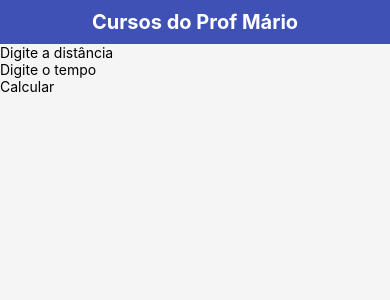
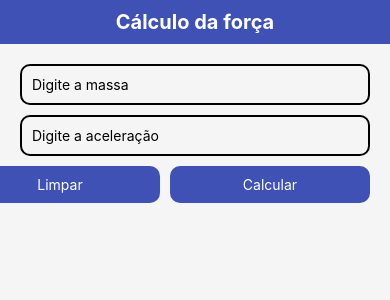
Before and after one commit to Joao-SilvaFarias/app03, a React Native app: screen / in a window 390 px wide. Shown: the top 300 px of the page. Built offline with nearby package versions, Linux system fonts and the light colour scheme.

Commit message:
Outro commit

```diff
--- a/App.js
+++ b/App.js
@@ -1,44 +1,85 @@
 import { StatusBar } from 'expo-status-bar';
 import { useState } from 'react';
 import { StyleSheet, Text, View, FlatList, TouchableOpacity, Image } from 'react-native';
-import { TextInput } from 'react-native-web';
+import { SectionList, TextInput } from 'react-native-web';
 
 export default function App() {
-  const [distancia, setDistancia] = useState('');
-  const [tempo, setTempo] = useState('');
-  const [velocidadesMedias, setVelocidadesMedias] = useState([]);
+  const [forcas, setForcas] = useState([]);
+  const [massa, setMassa] = useState('');
+  const [aceleracao, setAceleracao] = useState('');
 
   const renderItem = ({ item }) => (
-    <View>
-      <Text>Distância: {item.distancia}</Text>
-      <Text>Tempo: {item.tempo}</Text>
-      <Text>Velocidade média: {item.velocidadeMedia}</Text>
+    <View style={styles.item}>
+      <Text style={styles.textButton}>Massa: {item.massa}</Text>
+      <Text style={styles.textButton}>Aceleração: {item.aceleracao}</Text>
+      <Text style={styles.textButton}>Força: {item.forca}</Text>
     </View>
+  );
+
+  const sectionHeader = ({ section: { title } }) => (
+    <Text style={{backgroundColor: '#3F51B5',
+      color: '#fff',
+      fontSize: 20,
+      textAlign: 'center',
+      padding: 10,
+      fontWeight: 'bold', marginTop: 20}}>{title}</Text>
   );
 
 
   const add = () => {
-    const d = parseFloat(distancia);
-    const t = parseFloat(tempo);
+    if (massa != "" && !isNaN(massa) && aceleracao != "" && !isNaN(aceleracao)) {
+      const m = parseFloat(massa);
+      const a = parseFloat(aceleracao);
+      const f = m * a;
+      let categoria = "";
+      if (f <= 10) {
+        categoria = "Leve";
+      } else if (f > 10 && f <= 50) {
+        categoria = "Médio";
+      } else {
+        categoria = "Pesado";
+      }
 
-    setVelocidadesMedias([...velocidadesMedias, {distancia: d, tempo: t, velocidadeMedia: d/t, id: Date.now().toString()}]);
-    setDistancia('');
-    setTempo('');
+      const index = forcas.findIndex(forca => forca.title === categoria);
+
+      if (index !== -1) {
+        const novaLista = [...forcas];
+        const novaSessao = {...novaLista[index]};
+        novaSessao.data = [...novaSessao.data, { aceleracao: a, massa: m, forca: f, id: Date.now().toString() }];
+        novaLista[index] = novaSessao;
+        setForcas(novaLista);
+      } else {
+        setForcas([...forcas, {
+          title: categoria,
+          data: [{ aceleracao: a, massa: m, forca: f, id: Date.now().toString() }]
+        }]);
+      }
+
+    }
   }
 
 
   return (
     <View style={styles.container}>
-      <Text style={styles.header}>Cursos do Prof Mário</Text>
-      <TextInput keyboardType='numeric' value={distancia} onChangeText={(text) => setDistancia(text)} placeholder='Digite a distância'/>
-      <TextInput keyboardType='numeric' value={tempo} onChangeText={(text) => setTempo(text)} placeholder='Digite o tempo'/>
-      <TouchableOpacity onPress={add}>
-        <Text>Calcular</Text>
+      <Text style={styles.header}>Cálculo da força</Text>
+      <View style={{ display: "flex", gap: 10, alignItems: "flex-end", paddingInline: 20 }}>
+        <TextInput style={styles.input} keyboardType='numeric' value={massa} onChangeText={(text) => setMassa(text)} placeholder='Digite a massa' />
+        <TextInput style={styles.input} keyboardType='numeric' value={aceleracao} onChangeText={(text) => setAceleracao(text)} placeholder='Digite a aceleração' />
+        <View style={{ display: "flex", flexDirection: "row", gap: 10 }}>
+          <TouchableOpacity style={styles.button} onPress={() => setForcas([])}>
+            <Text style={styles.textButton}>Limpar</Text>
           </TouchableOpacity>
-      <FlatList
-        data={velocidadesMedias}
-        keyExtractor={(velocidadeMedia) => velocidadeMedia.id}
+          <TouchableOpacity style={styles.button} onPress={add}>
+            <Text style={styles.textButton}>Calcular</Text>
+          </TouchableOpacity>
+        </View>
+      </View>
+      <SectionList
+        style={{ paddingInline: 20 , display: "flex", gap: 20}}
+        sections={forcas}
+        keyExtractor={(item) => item.id}
         renderItem={renderItem}
+        renderSectionHeader={sectionHeader}
       />
     </View>
   );
@@ -48,6 +89,14 @@ const styles = StyleSheet.create({
   container: {
     flex: 1,
     backgroundColor: '#f5f5f5',
+    gap: 20
+  },
+  input: {
+    padding: 10,
+    borderWidth: 2,
+    borderColor: "#000",
+    borderRadius: 10,
+    width: "100%"
   },
   header: {
     backgroundColor: '#3F51B5',
@@ -57,28 +106,24 @@ const styles = StyleSheet.create({
     padding: 10,
     fontWeight: 'bold',
   },
-  itemContainer: {
-  flexDirection: 'row',
+  button: {
     padding: 10,
-  borderBottomWidth: 1,
-  borderBottomColor: '#ccc',
-  backgroundColor: '#fff',
+    backgroundColor: "#3F51B5",
+    width: 200,
+    display: "flex",
+    alignItems: "center",
+    justifyContent: "center",
+    borderRadius: 10
   },
-  image: {
-  width: 50,
-  height: 50,
-  marginRight: 10,
+  textButton: {
+    color: "#fff"
   },
-  textContainer: {
-  justifyContent: 'center',
-  },
-  title: {
-  fontSize: 18,
-  fontWeight: 'bold',
-  color: '#333',
-  },
-  subtitle: {
-  fontSize: 14,
-  color: '#666',
-  },
+  item: {
+    display: "flex",
+    alignItems: "flex-start",
+    padding: 20,
+    backgroundColor: "#5A33E0",
+    borderRadius: 20,
+    marginTop: 20
+  }
 });
```
Lines whose indentation alone changed are shown as unchanged.
